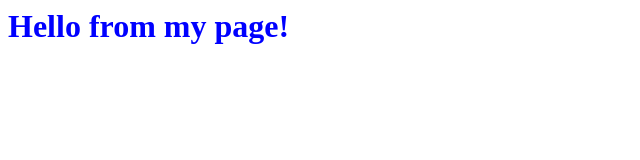
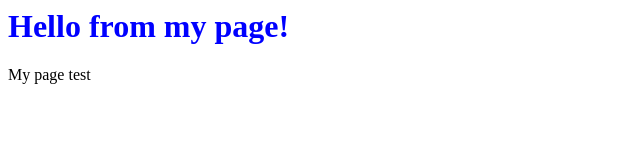
Before and after one commit to vagnerbarros/testes, a plain HTML site: page index.html in a window 1280 px wide. Shown: the full height of the page, 0-640 px from the left. Drawn offline with Linux system fonts and the light colour scheme.

Commit message:
p element

```diff
--- a/index.html
+++ b/index.html
@@ -4,5 +4,6 @@
   </head>
   <body>
     <h1 style="color: blue;">Hello from my page!</h1>
+    <p>My page test</p>
   </body>
 </html>
```
